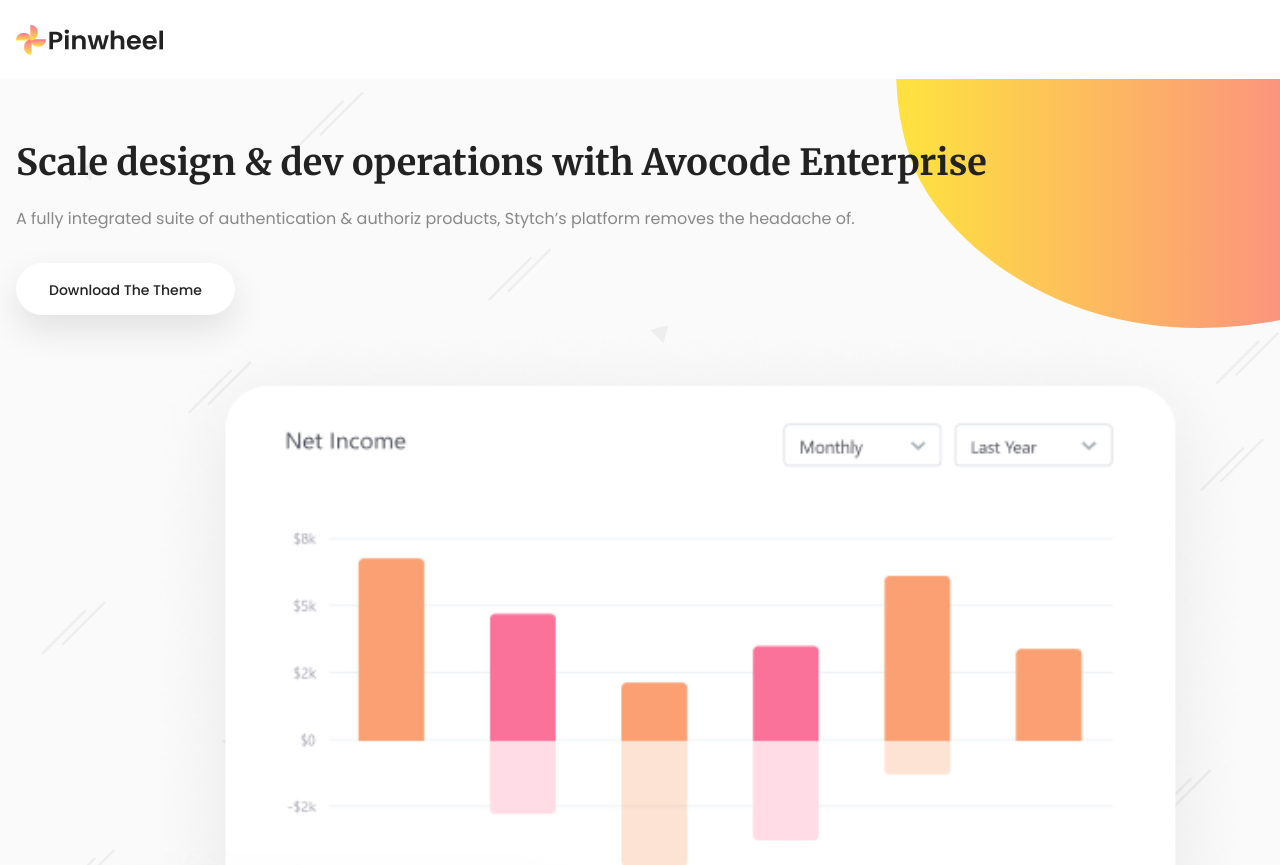
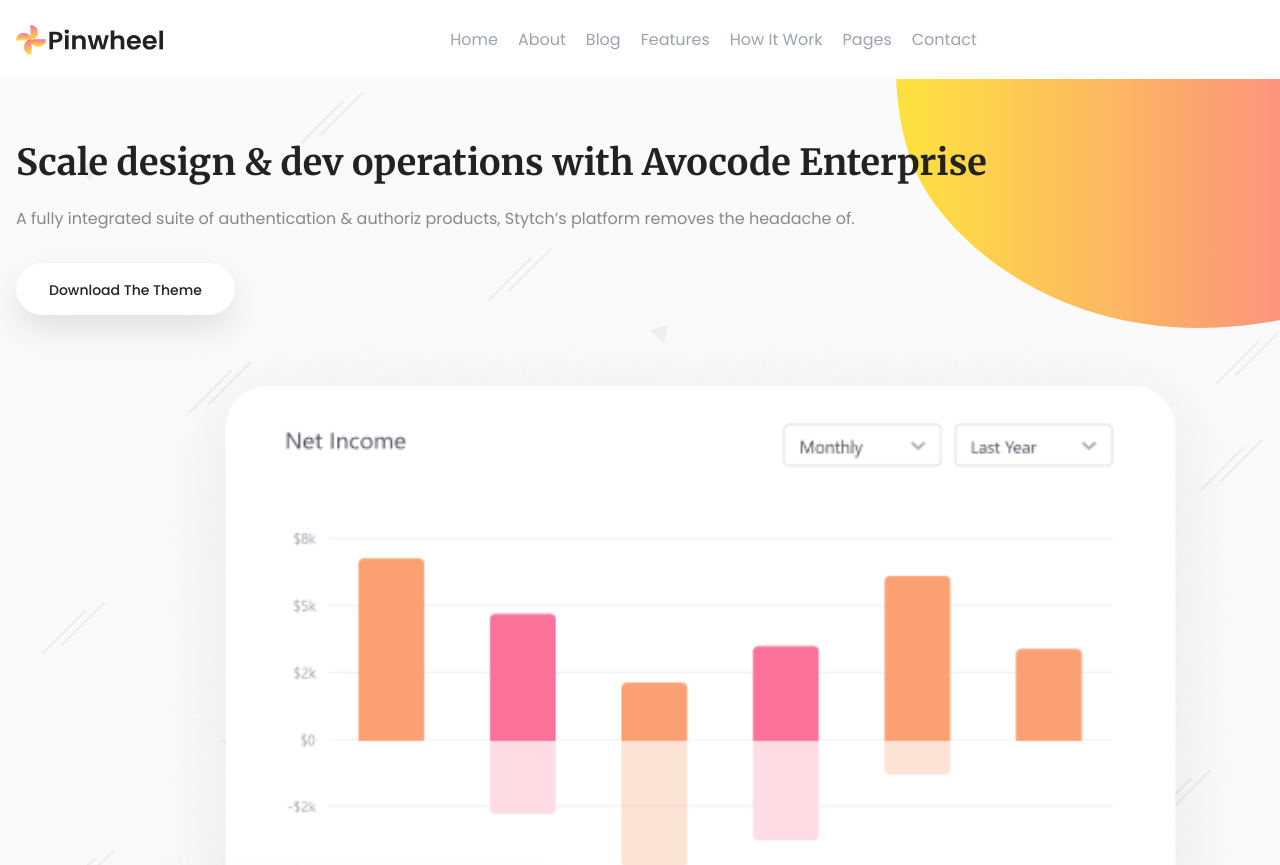
Before and after one commit to PAH911/BC79_Group12_Pinwheel, a plain HTML site: page index.html in a window 1280 px wide. Shown: the top 865 px of the page. Drawn offline with nearby package versions, Linux system fonts and the light colour scheme.

Commit message:
fix conflict html 1

```diff
--- a/index.html
+++ b/index.html
@@ -34,10 +34,20 @@
     <div class="header sticky z-10 bg-white py-6">
       <div class="container flex justify-between items-center">
         <img src="imgs/logo.svg" alt="Logo" />
-        <i
-          class="fa fa-bars cursor-pointer flex items-center lg:hidden text-3xl text-gray-400"
-          aria-hidden="true"
-        ></i>
+      <!-- Mobile -->
+      <i class="fa fa-bars cursor-pointer flex items-center lg:hidden text-3xl text-gray-400" aria-hidden="true"></i>
+      <!-- Desktop -->
+      <!-- Create navbar -->
+      <nav class="navbar w-full hidden lg:flex lg:justify-center
+      space-x-5">
+        <a href="#" class="text-gray-400">Home</a>
+        <a href="#" class="text-gray-400">About</a>
+        <a href="#" class="text-gray-400">Blog</a>
+        <a href="#" class="text-gray-400">Features</a>
+        <a href="#" class="text-gray-400">How It Work</a>
+        <a href="#" class="text-gray-400">Pages</a>
+        <a href="#" class="text-gray-400">Contact</a>
+      </nav>
       </div>
     </div>
 
```
